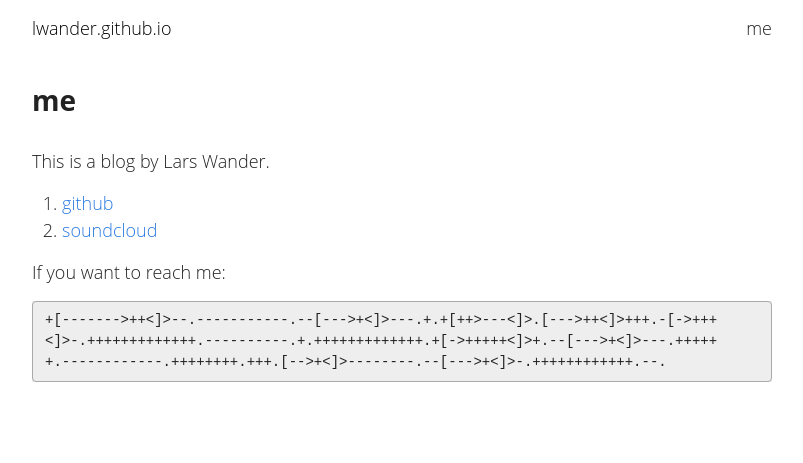
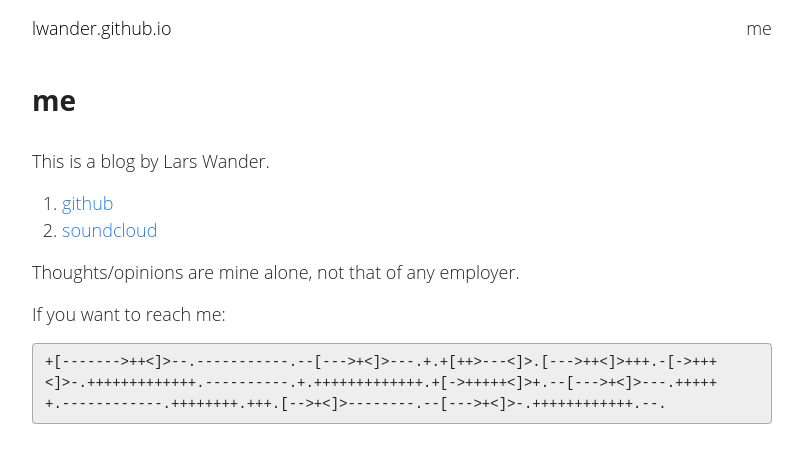
Before and after one commit to lwander/lwander.github.io, a Jekyll site: the page built from about.md, in a window 1280 px wide. Shown: the top 463 px of the page, without its empty margins (238-1041 px from the left). Built offline with Jekyll 4.4.1, drawn with Linux system fonts in a browser that asks for light colours.

Commit message:
Update about disclaimer

````diff
--- a/about.md
+++ b/about.md
@@ -9,6 +9,8 @@ This is a blog by Lars Wander.
   1. [github](https://github.com/lwander)
   2. [soundcloud](https://soundcloud.com/la-w-nder)
 
+Thoughts/opinions are mine alone, not that of any employer.
+
 If you want to reach me:
 
 ```
````
